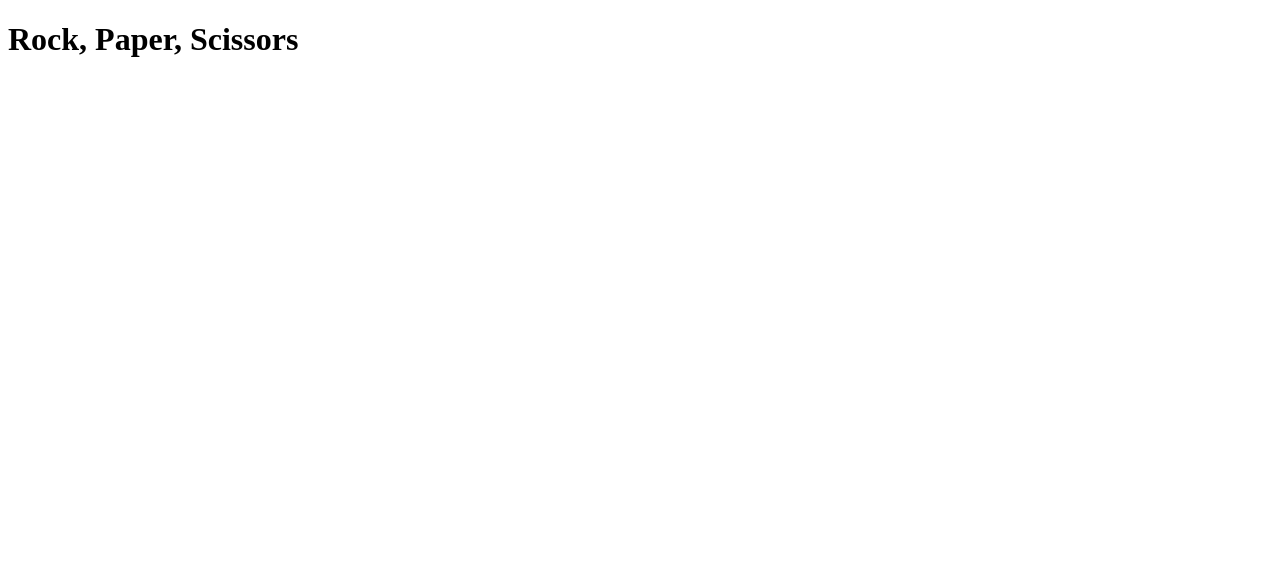
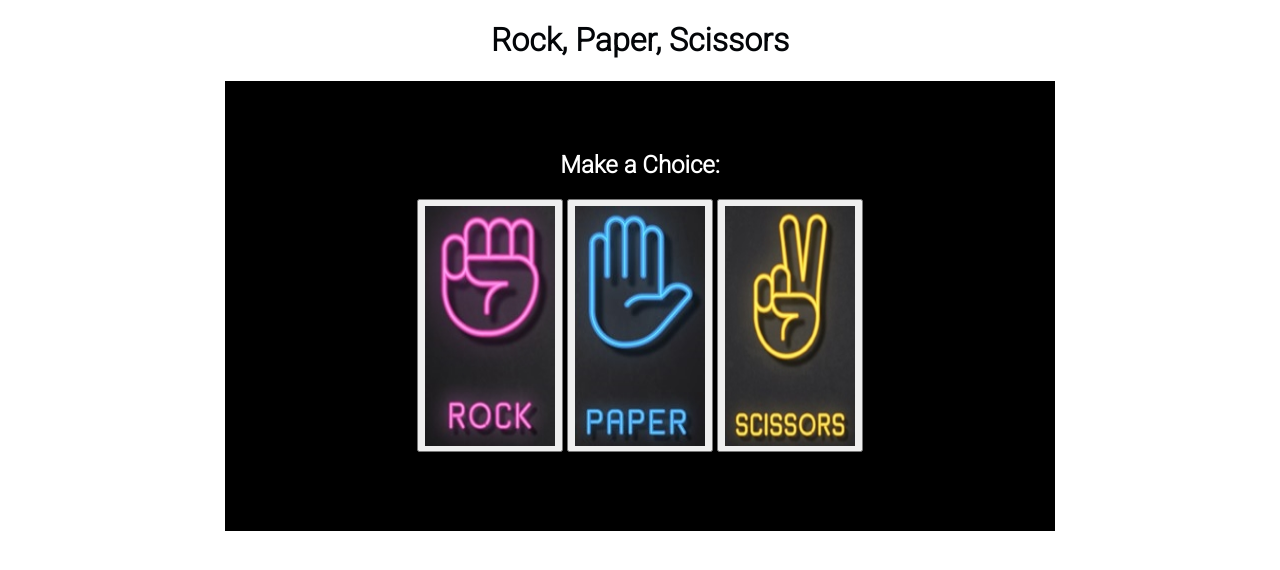
Before and after one commit to KristianM72/rock-paper-scissors, a plain HTML site: page index.html in a window 1280 px wide. Drawn offline with Linux system fonts and the light colour scheme.

Commit message:
Add heading, images to rock, paper, scissors buttons in game area

```diff
--- a/assets/css/style.css
+++ b/assets/css/style.css
@@ -0,0 +1,30 @@
+/* --------- Global style */
+
+body {
+    background-color: white;
+    font-family: "Roboto", sans-serif;
+    color: #030508;
+    text-align: center;
+}
+
+/* --------- Game layout */
+.game-area {
+    background-color: black;
+    box-sizing: border-box;
+    width: 85%;
+    height: 65vh;
+    max-height: 450px;
+    max-width: 830px;
+    margin-left: auto;
+    margin-right: auto;
+    padding: 4%;
+    font-family: "Roboto", sans-serif;
+    color: white;
+
+}
+
+#main {
+    width: 130px;
+    height: 30vh;
+    margin-top: 4px;
+}
--- a/index.html
+++ b/index.html
@@ -8,13 +8,17 @@
     <!-- google fonts -->
     <link href="https://fonts.googleapis.com/css2?family=Roboto:wght@300&display=swap" rel="stylesheet">
     <link rel="stylesheet" href="assets/css/style.css">
-    <title>Document</title>
+    <title>Rock, Paper, Scissors</title>
 </head>
 <body>
     <h1>Rock, Paper, Scissors</h1>
 
     <div class="game-area">
-
+        <h2>Make a Choice:</h2>
+        <div class="controls-area">
+            <button><img class="rock" id ="main" src="assets/images/rock.jpg"></button>
+            <button><img class="paper" id ="main" src="assets/images/paper.jpg"></button>
+            <button><img class="scissors" id ="main" src="assets/images/scissors.jpg"></button>
     </div>
 
     <script src="assets/js/script.js"></script>
```
Also changed, not shown: assets/images/paper.jpg (added), assets/images/rock.jpg (added), assets/images/scissors.jpg (added).
